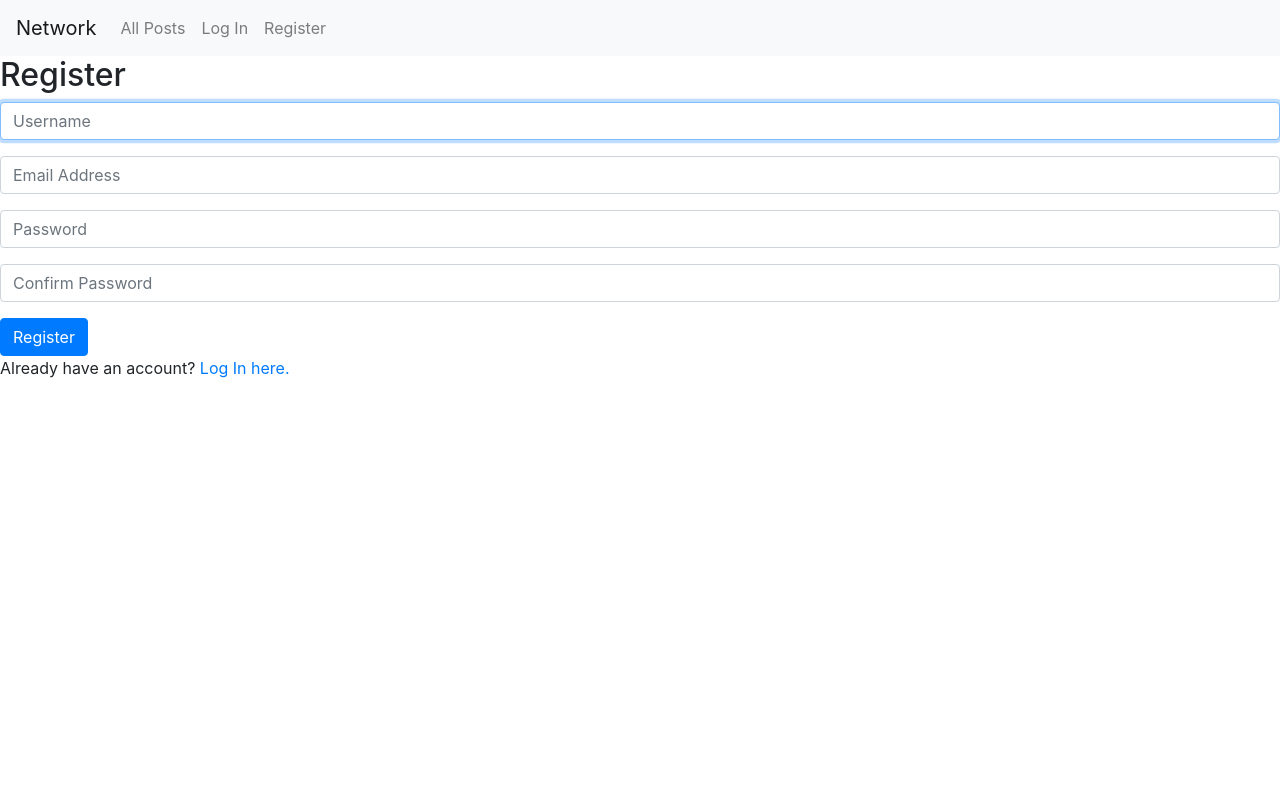
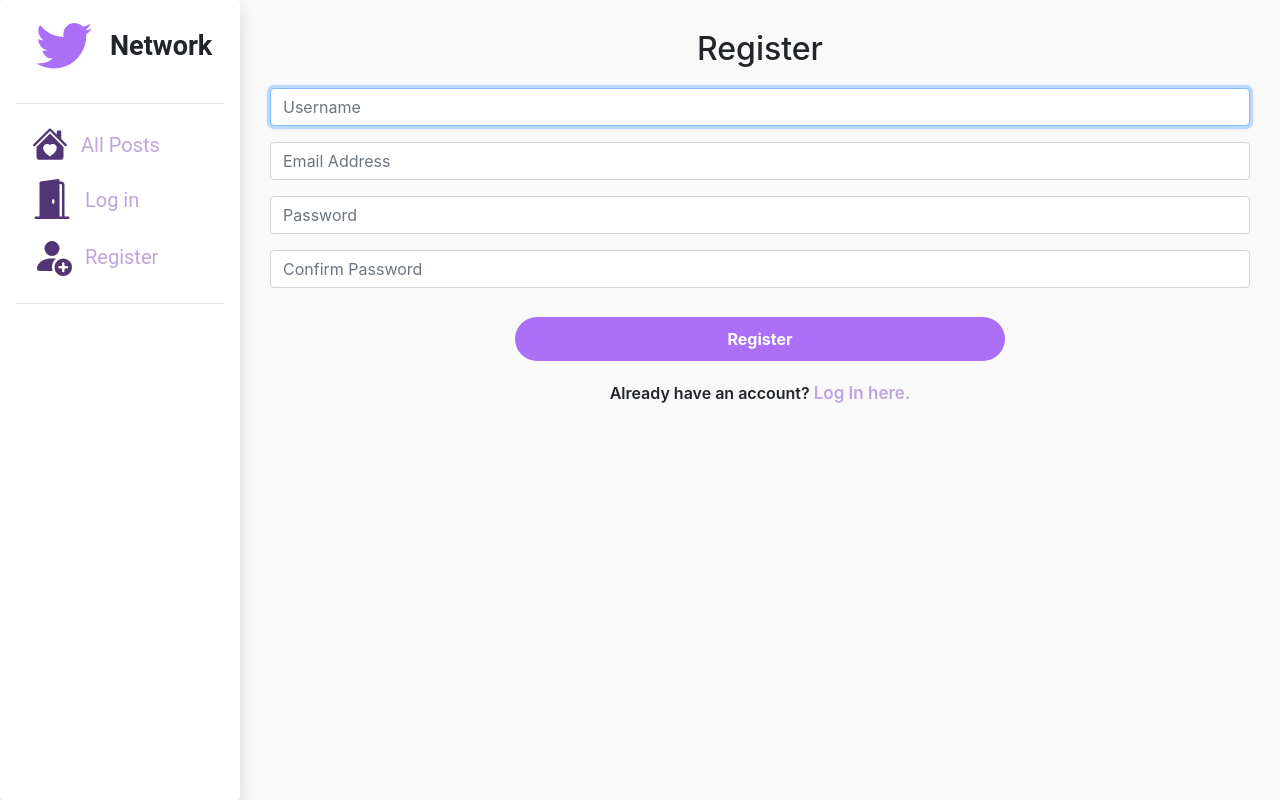
Before and after one commit to JuliaMaxx/network, a Django app: page /register in a window 1280 px wide. Run offline with Django 3.2, Linux system fonts and the light colour scheme; some libraries are stand-ins or nearby versions.

Commit message:
create a sidebar

```diff
--- /dev/null
+++ b/project4/network/static/network/style.css
@@ -0,0 +1,104 @@
+/* The sidebar menu */
+.navigation_bar {
+    font-family: "Roboto";
+    display: flex;
+    flex-direction: column;
+    justify-content: space-between;
+    height: 100%;
+    width: 240px;
+    position: fixed;
+    z-index: 1;
+    top: 0;
+    left: 0;
+    background-color: #ffffff;
+    overflow-x: hidden;
+    padding-top: 30px;
+  }
+
+/* The navigation menu links */
+.n_link, .info_link {
+    padding: 6px 8px 6px 16px;
+    text-decoration: none;
+    font-size: 20px;
+    color: #bea4e0;
+    display: block;
+  }
+  .info_link{
+    display:inline-block;
+    padding:unset;
+    font-size: 17px;
+  }
+
+  .n_link:hover, .info_link:hover {
+    color: #AA6FF6;
+    text-decoration: none;
+  }
+  .user{
+    color:#51357580;
+    margin-left: 8px;
+  }
+
+  .btn-violet{
+    width: 50% !important;
+  }
+  form{
+    text-align: center;
+  }
+  h2, .info{
+    text-align: center;
+    margin-bottom: 20px;
+  }
+  .info{
+    margin-top:20px;
+    font-weight: 600;
+  }
+  .navigation_bar button, .btn-violet{
+    margin-top: 13px;
+    border:unset;
+    width: 100%;
+    padding: 10px 20px 10px 20px;
+    text-align: center;
+    border-radius: 30px;
+    font-weight: 700;
+    color: white;
+    background-color:#AA6FF6;
+    transition: background-color 0.5s;
+  }
+  .navigation_bar button:hover,.btn-violet:hover{
+    background-color: #513575;
+    color:white
+  }
+
+  /* Style page content */
+.body {
+    margin-top: 30px;
+    margin-left: 260px;
+    margin-right: 20px;
+    padding: 0px 10px;
+  }
+  body{
+    background-color: rgb(249, 249, 249);
+  }
+
+/* On smaller screens, where height is less than 450px, change the style of the sidebar (less padding and a smaller font size) */
+@media screen and (max-height: 450px) {
+    .navigation_bar {padding-top: 15px;}
+    .navigation_bar a {font-size: 18px;}
+  }
+
+/* icons */
+.icon, .twit{
+  margin-right: 13px;
+  padding-bottom: 5px;
+}
+
+.header{
+  display:flex;
+  align-items: center;
+  padding-left: 20px;
+  padding-bottom: 10px;
+}
+.brand{
+  font-size: 27px;
+  margin-left: 5px;
+}
--- a/project4/network/templates/network/index.html
+++ b/project4/network/templates/network/index.html
@@ -1,4 +1,4 @@
-{% extends "network/layout.html" %}
+{% extends "network/lay.html" %}
 
 {% block body %}
 {% endblock %}
--- /dev/null
+++ b/project4/network/templates/network/lay.html
@@ -0,0 +1,40 @@
+{% load static %}
+
+<!DOCTYPE html>
+<html lang="en">
+    <head>
+        <title>{% block title %}Social Network{% endblock %}</title>
+        <link rel="stylesheet" href="https://stackpath.bootstrapcdn.com/bootstrap/4.4.1/css/bootstrap.min.css" integrity="sha384-Vkoo8x4CGsO3+Hhxv8T/Q5PaXtkKtu6ug5TOeNV6gBiFeWPGFN9MuhOf23Q9Ifjh" crossorigin="anonymous">
+        <link href="{% static 'network/style.css' %}" rel="stylesheet">
+    </head>
+    <body>
+      <div class="navigation_bar shadow p-3 mb-5 bg-body-tertiary rounded">
+        <div>
+        <div class="header">
+          <img class="twit" src="{% static 'network/twitter.svg' %}">
+          <strong class="brand">Network</strong>
+        </div>
+          <hr>
+            <a  href="{% url 'index' %}" class="n_link"><img class="icon" src="{% static 'network/house-heart-fill.svg' %}">All Posts</a>
+          {% if user.is_authenticated %}
+            <a href="#" class="n_link"><img class="icon" src="{% static 'network/hash.svg' %}">Following</a>
+            <a href="#" class="n_link"><img class="icon" src="{% static 'network/person-fill.svg' %}">Profile</a>
+          </div>
+          <div>
+          <hr>
+            <div class="user"><strong>Logged in as {{ user.username }}</strong></div>
+            <a href="{% url 'logout' %}"><button>Log out</button></a>
+          {% else %}
+            <a href="{% url 'login' %}" class="n_link"><img class="icon" src="{% static 'network/door-open-fill.svg' %}">Log in</a>
+            <a href="{% url 'register' %}" class="n_link"><img class="icon" src="{% static 'network/person-fill-add.svg' %}">Register</a>
+          {% endif %}
+          <hr>
+        </div>
+      </div>
+
+      <div class="body">
+          {% block body %}
+          {% endblock %}
+      </div>
+    </body>
+</html>
--- a/project4/network/templates/network/register.html
+++ b/project4/network/templates/network/register.html
@@ -1,4 +1,4 @@
-{% extends "network/layout.html" %}
+{% extends "network/lay.html" %}
 
 {% block body %}
 
@@ -22,9 +22,9 @@
         <div class="form-group">
             <input class="form-control" type="password" name="confirmation" placeholder="Confirm Password">
         </div>
-        <input class="btn btn-primary" type="submit" value="Register">
+        <input class="btn btn-violet" type="submit" value="Register">
     </form>
 
-    Already have an account? <a href="{% url 'login' %}">Log In here.</a>
+    <div class="info">Already have an account? <a class="info_link" href="{% url 'login' %}">Log In here.</a></div>
 
 {% endblock %}
```
Also changed, not shown: project4/network/templates/network/login.html (+3 -4 lines), project4/db.sqlite3, project4/network/static/network/door-open-fill.svg (added), project4/network/static/network/hash.svg (added), project4/network/static/network/house-heart-fill.svg (added), project4/network/static/network/person-fill-add.svg (added), project4/network/static/network/person-fill.svg (added), project4/network/static/network/styles.css (deleted), project4/network/static/network/twitter.svg (added).
